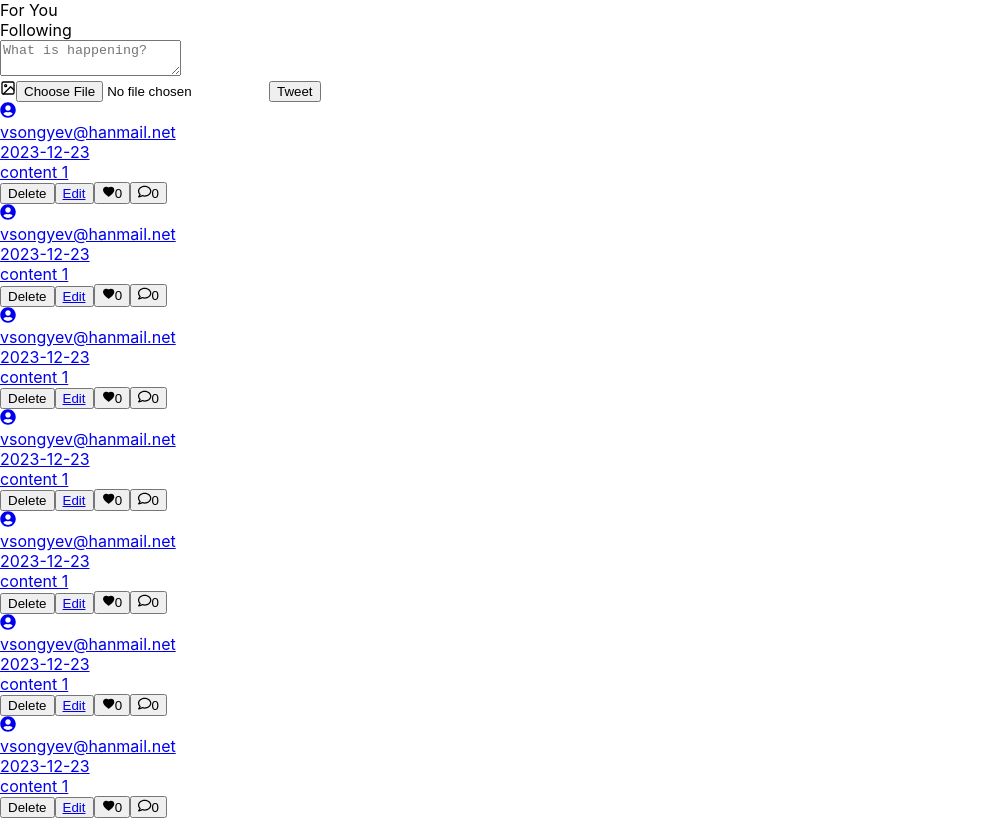
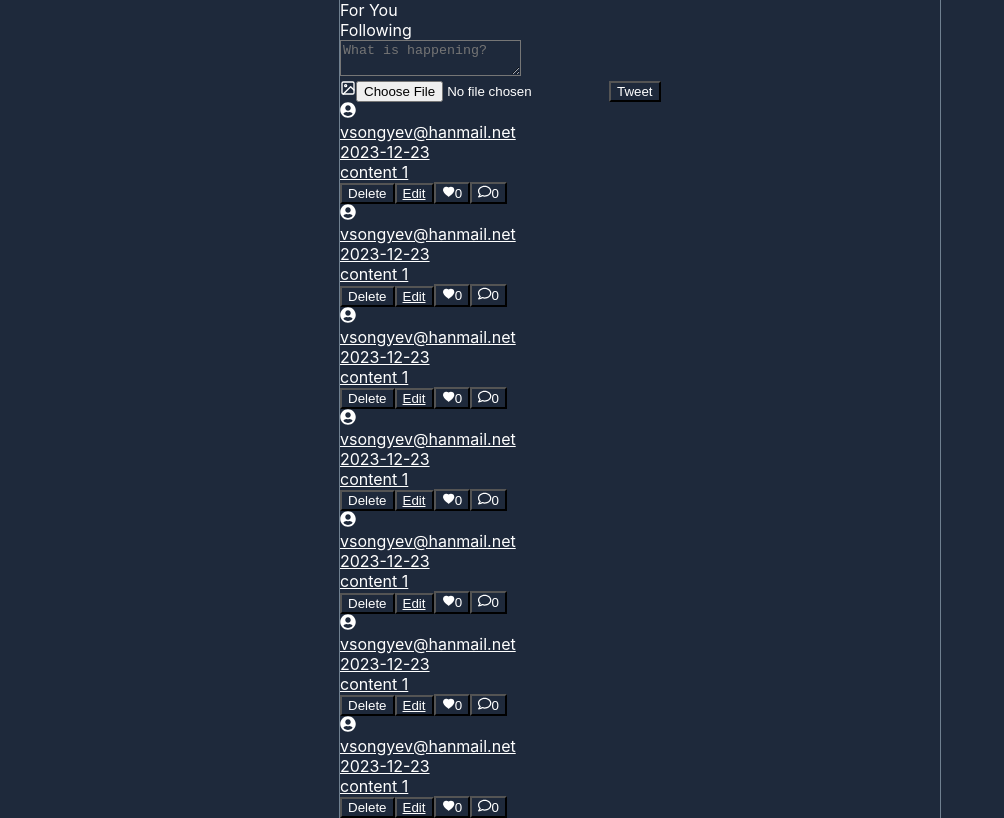
Before and after one commit to songye38/2023_react_twitter_app, a React (Create React App) app in the folder twitter_app_main/: page / in a window 1280 px wide. Shown: the whole page, without its empty margins (0-1004 px from the left). Built offline with nearby package versions, Linux system fonts and the light colour scheme.

Commit message:
Update index.scss 기본 설정 및 전체 레이아웃 설정

```diff
--- a/twitter_app_main/src/index.scss
+++ b/twitter_app_main/src/index.scss
@@ -1,13 +1,52 @@
+$background : #1e293b;
+$white : #ffffff;
+$border : #708090;
+$primaryColor : #60a5fa;
+$greyText : #9ca3af;
+$activeBorder : #3b82f6;
+$danger : #dc2626;
+$dangerHover : #dc26268d;
+$gray : #6b7280;
+
+
+
+$font : -apple-system, BlinkMacSystemFont, 'Segoe UI', 'Roboto', 'Oxygen',
+'Ubuntu', 'Cantarell', 'Fira Sans', 'Droid Sans', 'Helvetica Neue sans-serif';
+
+
+// 전체 레이아웃
 body {
   margin: 0;
-  font-family: -apple-system, BlinkMacSystemFont, 'Segoe UI', 'Roboto', 'Oxygen',
-    'Ubuntu', 'Cantarell', 'Fira Sans', 'Droid Sans', 'Helvetica Neue',
-    sans-serif;
+  font-family: $font;
   -webkit-font-smoothing: antialiased;
   -moz-osx-font-smoothing: grayscale;
 }
 
-code {
-  font-family: source-code-pro, Menlo, Monaco, Consolas, 'Courier New',
-    monospace;
+* {
+  background-color: $background;
+  color : $white;
 }
+
+.layout {
+  max-width : 600px;
+  margin : 0 auto;
+  position : relative;
+  border-left : 1px solid $border;
+  border-right : 1px solid $border;
+  min-height : 100vh;
+}
+
+.button {
+  padding : 0.2rem 0.8rem;
+  border-radius : 999px;
+  font-size : 12px;
+  line-height :1.25rem;
+  font-weight :600;
+  border : none;
+  cursor: pointer;
+  box-shadow: 0 1px 2px 0 rgba(0,0,0,0.05);
+
+}
+
+
+//home
```
